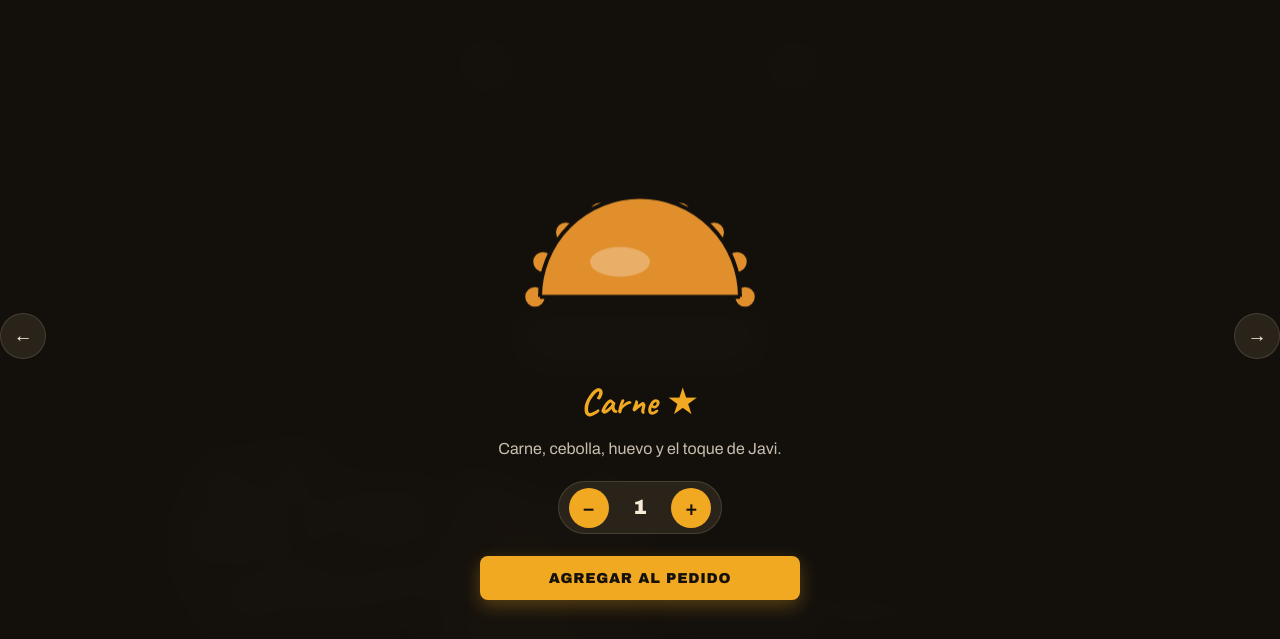
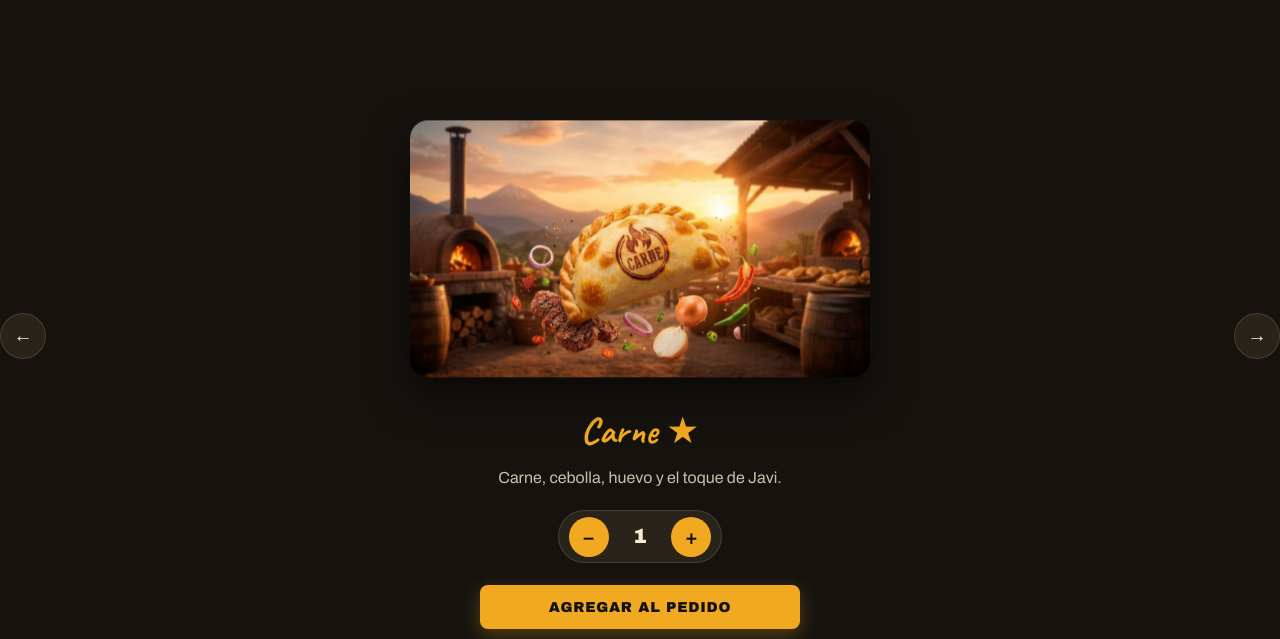
Before and after one commit to humanglitche-eng/lacocinadejavi, a plain HTML site: page index.html in a window 1280 px wide. Both pictures are taken after a click on the button "ELEGIR ESTE SABOR". Shown: the part 651-1290 px from the top of the page. Drawn offline with Linux system fonts and the light colour scheme.

Commit message:
Carne: hero real de Higgsfield (escena + medallón para la ruleta)
- img/carne-hero.jpg (detalle 16:9) e img/carne-rueda.jpg (medallón circular
  que gira 360° en la ruleta), recortados de la generación del cliente.
- Detalle soporta 'hero' por sabor; overlay con fondo sólido (sin
  backdrop-filter, más liviano en móviles).
- Pendiente: heroes de POLLO y JAMÓN Y QUESO en el mismo estilo.

Co-Authored-By: Claude Fable 5 <noreply@anthropic.com>

```diff
--- a/css/estilo.css
+++ b/css/estilo.css
@@ -163,7 +163,7 @@ h2 em {
   overflow: hidden;
 }
 .rueda-item .disco svg { width: 52px; height: 52px; }
-.rueda-item .disco img { width: 90%; height: 90%; object-fit: contain; filter: drop-shadow(0 4px 8px rgba(0,0,0,.5)); }
+.rueda-item .disco img { width: 100%; height: 100%; object-fit: cover; }
 .rueda-item .etiqueta {
   margin-top: .35rem; font-size: .68rem; font-weight: 600;
   text-transform: uppercase; letter-spacing: .06em;
@@ -363,9 +363,7 @@ details.faq p { margin-top: .6rem; opacity: .8; font-size: .92rem; }
 /* ---------- detalle de plato (overlay) ---------- */
 .detalle {
   position: fixed; inset: 0; z-index: 60;
-  background: rgba(20, 17, 13, .99);
-  backdrop-filter: blur(18px);
-  -webkit-backdrop-filter: blur(18px);
+  background: #16130f;
   display: none; flex-direction: column;
   padding: 1rem;
 }
@@ -389,12 +387,15 @@ details.faq p { margin-top: .6rem; opacity: .8; font-size: .92rem; }
   animation: flotar 3.5s ease-in-out infinite;
 }
 .detalle-visual img {
-  object-fit: contain;
-  filter: drop-shadow(0 18px 30px rgba(0, 0, 0, .55));
-  animation: girar360 22s linear infinite;
+  object-fit: cover; border-radius: 18px;
+  box-shadow: 0 18px 40px rgba(0, 0, 0, .55);
+}
+/* escena hero (16:9): más ancha que el cuadrado de la ilustración */
+.detalle-visual.hero {
+  width: min(88vw, 460px);
+  aspect-ratio: 16 / 9;
 }
 @keyframes flotar { 0%, 100% { transform: translateY(0) } 50% { transform: translateY(-8px) } }
-@keyframes girar360 { from { transform: rotate(0deg) } to { transform: rotate(360deg) } }
 .detalle-nombre { font-family: var(--fuente-script); font-size: 2.3rem; font-weight: 700; color: var(--amarillo); }
 .detalle-desc { opacity: .8; max-width: 36ch; }
 .detalle-flechas {
--- a/js/app.js
+++ b/js/app.js
@@ -138,7 +138,9 @@
   }
   function pintarDetalle() {
     const p = CARTA[indiceDetalle];
-    $('#detalleVisual').innerHTML = p.foto ? `<img src="${p.foto}" alt="${p.nombre}">` : svgEmpanada(p.color);
+    const visual = p.hero || p.foto;
+    $('#detalleVisual').classList.toggle('hero', !!p.hero);
+    $('#detalleVisual').innerHTML = visual ? `<img src="${visual}" alt="${p.nombre}">` : svgEmpanada(p.color);
     $('#detalleNombre').textContent = p.nombre + (p.estrella ? ' ★' : '');
     $('#detalleDesc').textContent = p.desc;
     $('#detalleCant').textContent = cantidadTemp;
--- a/js/menu.js
+++ b/js/menu.js
@@ -10,7 +10,8 @@ window.CARTA = [
     nombre: 'Carne',
     desc: 'Carne, cebolla, huevo y el toque de Javi.',
     color: '#e08f2c',
-    foto: null, // TODO: img/empanada.png cuando esté el asset real
+    foto: 'img/carne-rueda.jpg',   // medallón para la ruleta
+    hero: 'img/carne-hero.jpg',    // escena completa para el detalle
     estrella: true,
   },
   {
@@ -18,13 +19,15 @@ window.CARTA = [
     nombre: 'Pollo',
     desc: 'Pollo desmenuzado bien jugoso con verduras salteadas.',
     color: '#e8b64c',
-    foto: null, // TODO: img/empanada.png cuando esté el asset real
+    foto: null, // TODO: generar hero estilo "CARNE" y correr el recorte
+    hero: null,
   },
   {
     id: 'jamon-queso',
     nombre: 'Jamón y queso',
     desc: 'Clásica infalible: jamón cocido y muzzarella que se estira.',
     color: '#f0cf7a',
-    foto: null, // TODO: img/empanada.png cuando esté el asset real
+    foto: null, // TODO: generar hero estilo "CARNE" y correr el recorte
+    hero: null,
   },
 ];
```
Also changed, not shown: img/carne-hero.jpg (added), img/carne-rueda.jpg (added).
